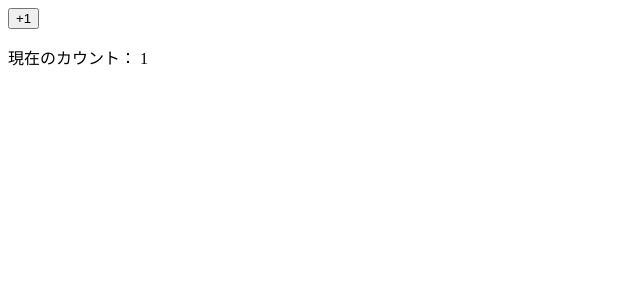
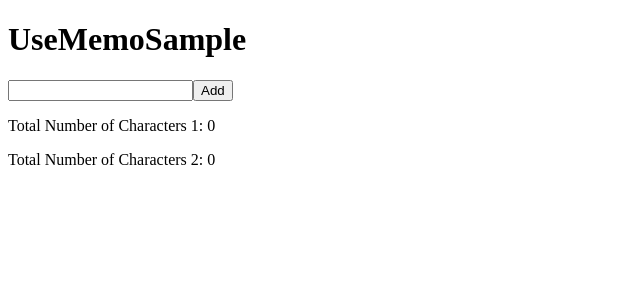
Before and after one commit to alto-I/react-sample-next, a React (Create React App) app: page / in a window 1280 px wide. Shown: the top 300 px of the page, without its empty margins (0-640 px from the left). Built offline with nearby package versions, Linux system fonts and the light colour scheme.

Commit message:
3.5.2まで

```diff
--- /dev/null
+++ b/src/components/UseMemoSample.tsx
@@ -0,0 +1,46 @@
+import React, { useState, useMemo } from 'react';
+
+export const UseMemoSample = () => {
+  const [text, setText] = useState('');
+  const [items, setItems] = useState<string[]>([]);
+
+  const onChangeInput = (e: React.ChangeEvent<HTMLInputElement>) => {
+    setText(e.target.value);
+  };
+
+  const onClickButton = () => {
+    setItems((prevItems) => {
+      return [...prevItems, text];
+    });
+
+    setText('');
+  };
+
+  const numberOfCharacters1 = items.reduce(
+    (sub, item) => sub + item.length,
+    0,
+  );
+
+  const numberOfCharacters2 = useMemo(() => {
+    return items.reduce((sub, item) => sub + item.length, 0);
+  }, [items]);
+
+  return (
+    <div>
+      <h1>UseMemoSample</h1>
+      <div>
+        <input value={text} onChange={onChangeInput} />
+        <button onClick={onClickButton}>Add</button>
+      </div>
+      <div>
+        {items.map((item, index) => (
+          <p key={index}>{item}</p>
+        ))}
+      </div>
+      <div>
+        <p>Total Number of Characters 1: {numberOfCharacters1}</p>
+        <p>Total Number of Characters 2: {numberOfCharacters2}</p>
+      </div>
+    </div>
+  );
+};
--- a/src/index.tsx
+++ b/src/index.tsx
@@ -1,6 +1,6 @@
 import React from 'react';
 import { createRoot } from 'react-dom/client';
-import { Parent } from './components/Parent';
+import { UseMemoSample } from './components/UseMemoSample';
 import reportWebVitals from './reportWebVitals';
 
 const container = document.getElementById('root');
@@ -8,7 +8,7 @@
 
 root.render(
   <React.StrictMode>
-    <Parent />
+    <UseMemoSample />
   </React.StrictMode>,
 );
 
```
Also changed, not shown: src/components/UseCallbackSample.tsx (added, +55 -0 lines).
